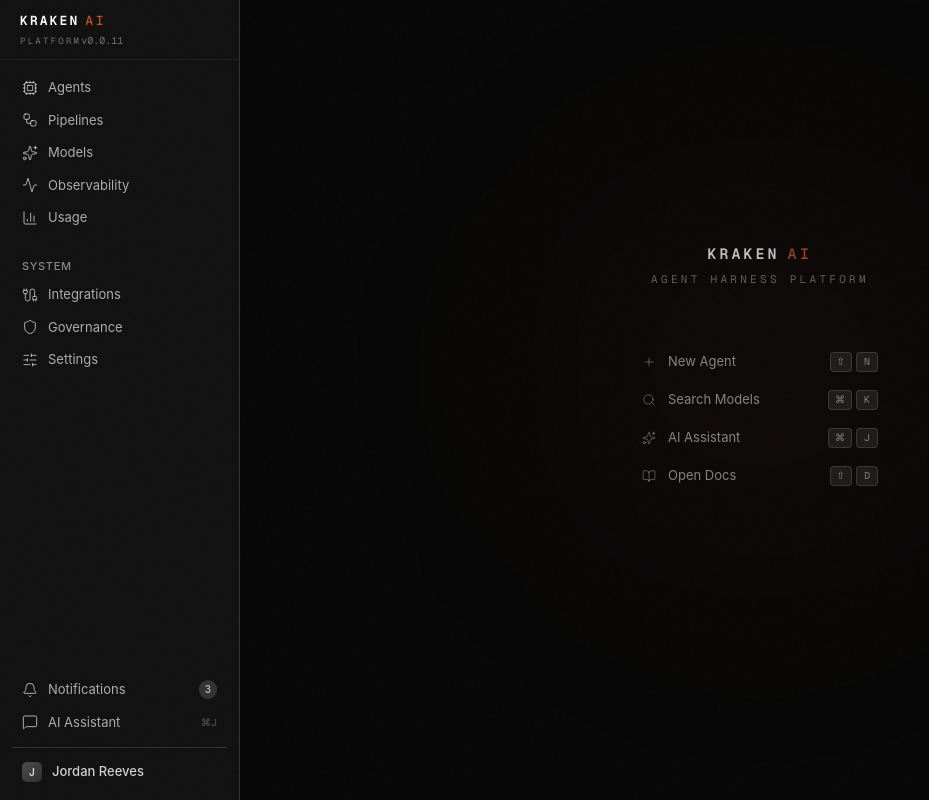
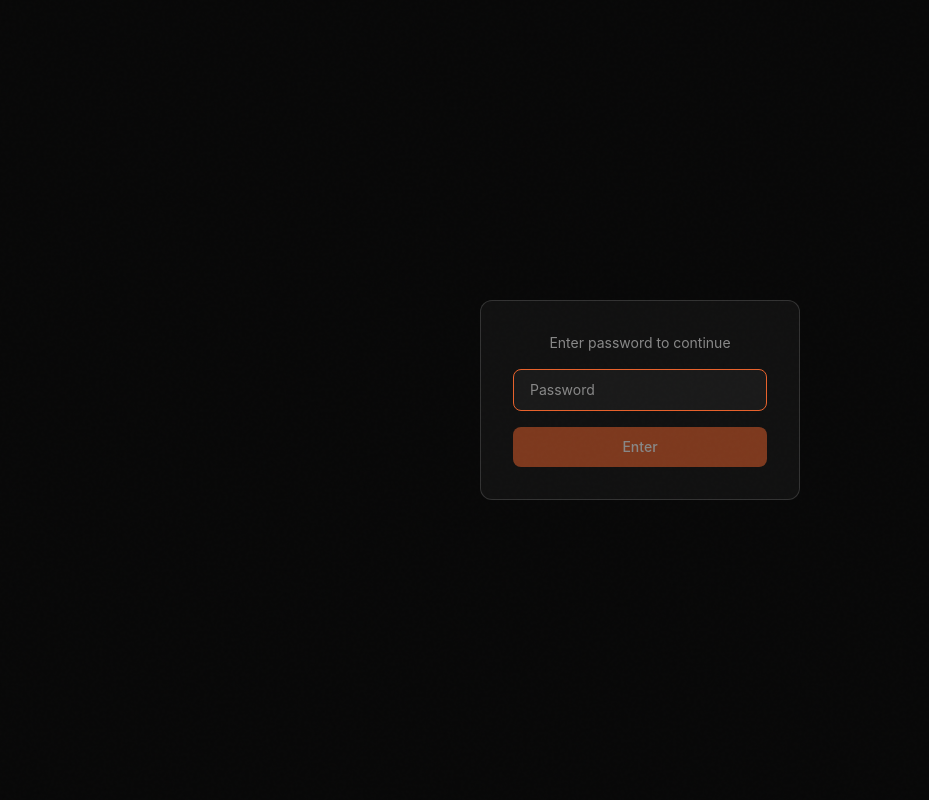
Before and after one commit to backbone-link/kraken-ai-platform, a Next.js app: page / in a window 1280 px wide. Shown: the whole page, without its empty margins (0-929 px from the left). Built offline with nearby package versions, Linux system fonts and the light colour scheme; no server answers.

Commit message:
password protection

```diff
--- /dev/null
+++ b/src/app/api/auth/route.ts
@@ -0,0 +1,79 @@
+import { NextResponse } from "next/server";
+import { headers } from "next/headers";
+
+const MAX_ATTEMPTS = 6;
+const LOCKOUT_MS = 10_000;
+const REVEAL_THRESHOLD = 3;
+
+const attempts = new Map<string, { count: number; lockedUntil: number }>();
+
+const getClientIp = async () => {
+  const h = await headers();
+  return h.get("x-forwarded-for")?.split(",")[0]?.trim() ?? "unknown";
+};
+
+export const GET = async () => {
+  const ip = await getClientIp();
+  const record = attempts.get(ip);
+
+  if (record && Date.now() < record.lockedUntil) {
+    const retryAfter = Math.ceil((record.lockedUntil - Date.now()) / 1000);
+    return NextResponse.json({ locked: true, retryAfter }, { status: 429 });
+  }
+
+  return NextResponse.json({ locked: false });
+};
+
+export const POST = async (request: Request) => {
+  if (!process.env.SITE_PASSWORD) {
+    return NextResponse.json(
+      { error: "Access disabled" },
+      { status: 403 },
+    );
+  }
+
+  const ip = await getClientIp();
+  const record = attempts.get(ip) ?? { count: 0, lockedUntil: 0 };
+
+  if (Date.now() < record.lockedUntil) {
+    const retryAfter = Math.ceil((record.lockedUntil - Date.now()) / 1000);
+    return NextResponse.json(
+      { error: `Too many attempts. Try again in ${retryAfter}s`, retryAfter },
+      { status: 429 },
+    );
+  }
+
+  if (record.lockedUntil && Date.now() >= record.lockedUntil) {
+    record.count = 0;
+    record.lockedUntil = 0;
+  }
+
+  const { password } = (await request.json()) as { password: string };
+
+  if (password !== process.env.SITE_PASSWORD) {
+    record.count += 1;
+
+    if (record.count >= MAX_ATTEMPTS) {
+      record.lockedUntil = Date.now() + LOCKOUT_MS;
+      attempts.set(ip, record);
+      const retryAfter = LOCKOUT_MS / 1000;
+      return NextResponse.json(
+        { error: `Too many attempts. Try again in ${retryAfter}s`, retryAfter },
+        { status: 429 },
+      );
+    }
+
+    attempts.set(ip, record);
+
+    const remaining = MAX_ATTEMPTS - record.count;
+    const error =
+      record.count > REVEAL_THRESHOLD
+        ? `Wrong password. ${remaining} attempt${remaining === 1 ? "" : "s"} remaining`
+        : "Wrong password";
+
+    return NextResponse.json({ error }, { status: 401 });
+  }
+
+  attempts.delete(ip);
+  return NextResponse.json({ ok: true });
+};
--- a/src/app/layout.tsx
+++ b/src/app/layout.tsx
@@ -4,6 +4,7 @@ import { Geist, Geist_Mono } from "next/font/google";
 import { Instrument_Serif } from "next/font/google";
 import { Sidebar } from "@/components/layout/sidebar";
 import { ChatPanel } from "@/components/chat-panel";
+import { AuthGate } from "@/components/auth-gate";
 import "./globals.css";
 
 const geistSans = Geist({
@@ -36,12 +37,14 @@ const RootLayout = ({
     <body
       className={`${geistSans.variable} ${geistMono.variable} ${instrumentSerif.variable} antialiased grain`}
     >
+      <AuthGate>
         <Sidebar />
         <ChatPanel />
         <main className="ml-[240px] min-h-screen">
           <div className="max-w-[1400px] mx-auto px-8 py-8">{children}</div>
         </main>
         <Analytics />
+      </AuthGate>
     </body>
   </html>
 );
--- /dev/null
+++ b/src/components/auth-gate.tsx
@@ -0,0 +1,108 @@
+"use client";
+
+import { useState, useEffect, useCallback, type FormEvent, type ReactNode } from "react";
+
+export const AuthGate = ({ children }: { children: ReactNode }) => {
+  const [authed, setAuthed] = useState(false);
+  const [password, setPassword] = useState("");
+  const [error, setError] = useState("");
+  const [loading, setLoading] = useState(false);
+  const [lockedUntil, setLockedUntil] = useState(0);
+  const [countdown, setCountdown] = useState(0);
+
+  const locked = countdown > 0;
+
+  useEffect(() => {
+    void fetch("/api/auth").then(async (res) => {
+      if (res.status === 429) {
+        const data = (await res.json()) as { retryAfter: number };
+        setLockedUntil(Date.now() + data.retryAfter * 1000);
+        setError(`Too many attempts. Try again in ${data.retryAfter}s`);
+      }
+    });
+  }, []);
+
+  useEffect(() => {
+    if (!lockedUntil) return;
+
+    const tick = () => {
+      const remaining = Math.ceil((lockedUntil - Date.now()) / 1000);
+      if (remaining <= 0) {
+        setCountdown(0);
+        setLockedUntil(0);
+        setError("");
+      } else {
+        setCountdown(remaining);
+      }
+    };
+
+    tick();
+    const id = setInterval(tick, 1000);
+    return () => clearInterval(id);
+  }, [lockedUntil]);
+
+  const handleSubmit = useCallback(async (e: FormEvent) => {
+    e.preventDefault();
+    if (locked) return;
+    setError("");
+    setLoading(true);
+
+    try {
+      const res = await fetch("/api/auth", {
+        method: "POST",
+        headers: { "Content-Type": "application/json" },
+        body: JSON.stringify({ password }),
+      });
+
+      if (!res.ok) {
+        const data = (await res.json()) as { error: string; retryAfter?: number };
+        setError(data.error);
+        setPassword("");
+        if (data.retryAfter) {
+          setLockedUntil(Date.now() + data.retryAfter * 1000);
+        }
+        setLoading(false);
+        return;
+      }
+
+      setAuthed(true);
+    } catch {
+      setError("Something went wrong");
+      setLoading(false);
+    }
+  }, [locked, password]);
+
+  if (authed) return <>{children}</>;
+
+  return (
+    <div className="fixed inset-0 z-[9998] flex items-center justify-center bg-bg-primary backdrop-blur-2xl">
+      <form
+        onSubmit={handleSubmit}
+        className="flex w-80 flex-col gap-4 rounded-xl border border-border-subtle bg-bg-secondary p-8"
+      >
+        <p className="text-center text-sm text-text-muted">
+          Enter password to continue
+        </p>
+        <input
+          type="password"
+          value={password}
+          onChange={(e) => setPassword(e.target.value)}
+          placeholder="Password"
+          autoFocus
+          disabled={locked}
+          className="rounded-lg border border-border-subtle bg-bg-tertiary px-4 py-2.5 text-sm text-text-primary placeholder:text-text-muted outline-none focus:border-accent transition-colors disabled:opacity-50"
+        />
+        {error && (
+          <p className="text-center text-sm text-error">{error}</p>
+        )}
+        <button
+          type="submit"
+          disabled={loading || !password || locked}
+          className="rounded-lg bg-accent px-4 py-2.5 text-sm font-medium text-white transition-colors hover:bg-accent-hover disabled:opacity-50"
+        >
+          {locked ? `Wait ${countdown}s` : loading ? "..." : "Enter"}
+        </button>
+      </form>
+    </div>
+  );
+};
```
Lines whose indentation alone changed are shown as unchanged.
